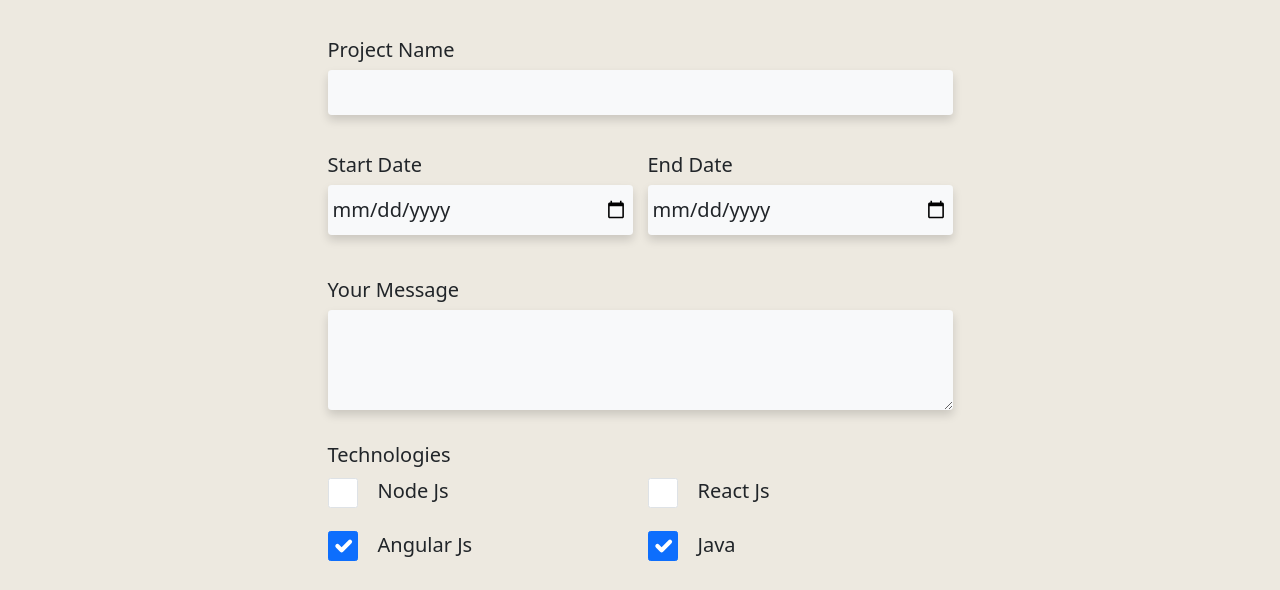
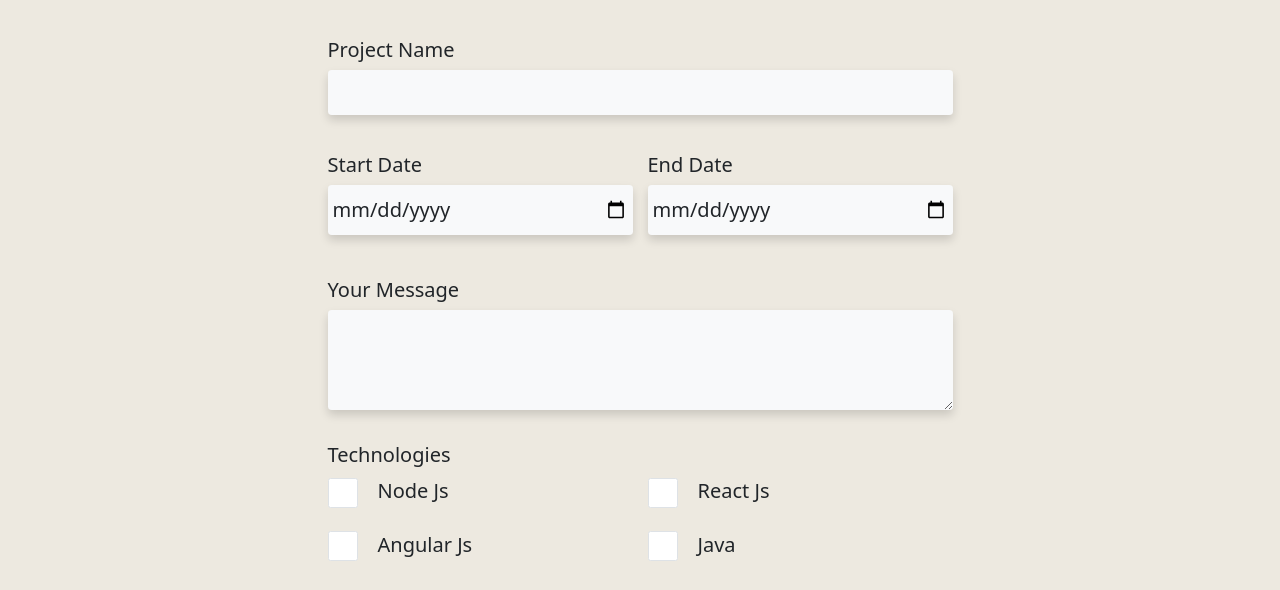
Before and after one commit to ariskiflan/dumbways-day-10, a plain HTML site: page my-project.html in a window 1280 px wide. Shown: the part 191-781 px from the top of the page. Drawn offline with nearby package versions, Linux system fonts and the light colour scheme.

Commit message:
update checkbox in my project page

```diff
--- a/my-project.html
+++ b/my-project.html
@@ -156,7 +156,6 @@
                     type="checkbox"
                     value=""
                     id="flexCheckDefaultAngular"
-                    checked
                   />
                   <label
                     class="form-check-label fs-2"
@@ -188,7 +187,6 @@
                     type="checkbox"
                     value=""
                     id="flexCheckDefaultJava"
-                    checked
                   />
                   <label
                     class="form-check-label fs-2"
```
